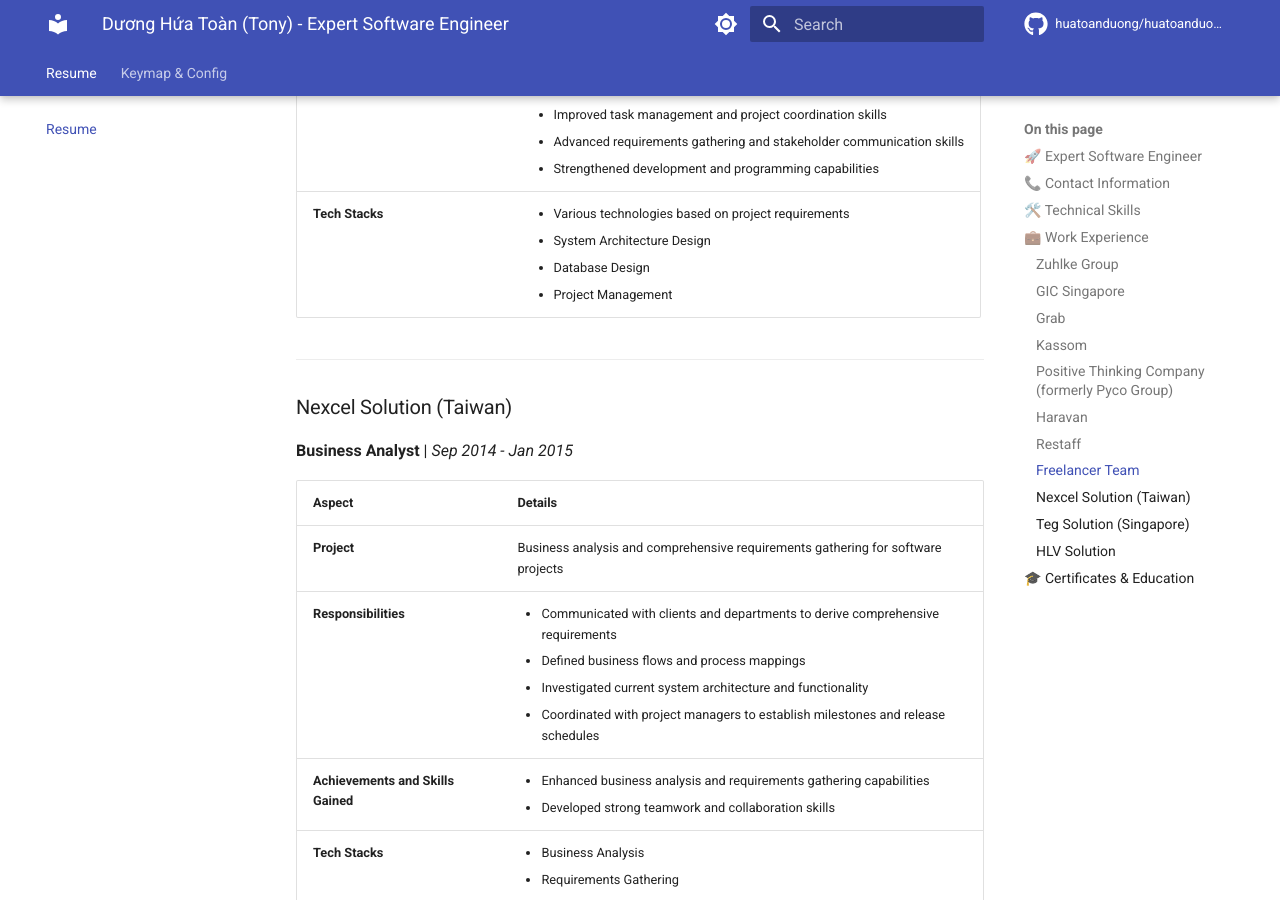
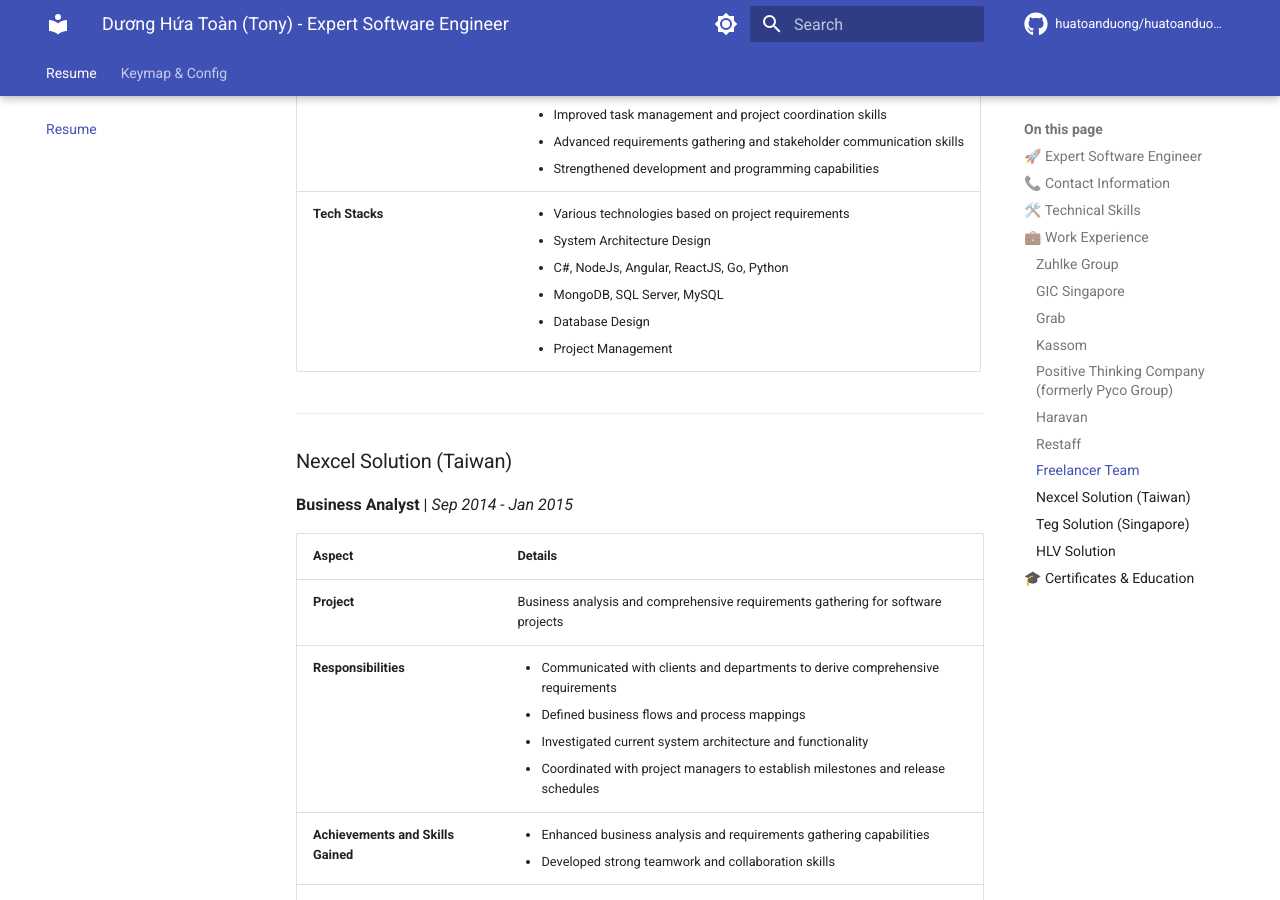
Before and after one commit to huatoanduong/huatoanduong.github.io, an MkDocs documentation site: the page built from docs/index.md, in a window 1280 px wide and 900 px high, scrolled down 9840 px. Built offline with MkDocs 1.6.1 and Material for MkDocs 9.7.7, drawn with Linux system fonts in a browser that asks for light colours; comment, search, counter and statistics services are not loaded.

Commit message:
Add nodejs to cv (#10)

```diff
--- a/docs/index.md
+++ b/docs/index.md
@@ -174,7 +174,7 @@ Having dedicated 90% of my career to startup environments, I excel in fast-paced
 | **Project**                        | Various client projects and freelance development initiatives                                                                                                                                                                                                                                                                                                                                                                                                                                              |
 | **Responsibilities**               | <ul><li>Conducted client meetings to gather comprehensive requirements</li><li>Designed system flows, architecture, and database schemas</li><li>Planned tasks and established project milestones and objectives</li><li>Served as primary developer for system components</li><li>Provided support to team members to facilitate task completion</li><li>Resolved technical challenges and system issues as they arose</li><li>Conducted comprehensive testing to validate system functionality</li></ul> |
 | **Achievements and Skills Gained** | <ul><li>Enhanced team leadership and project management capabilities</li><li>Improved task management and project coordination skills</li><li>Advanced requirements gathering and stakeholder communication skills</li><li>Strengthened development and programming capabilities</li></ul>                                                                                                                                                                                                                 |
-| **Tech Stacks**                    | <ul><li>Various technologies based on project requirements</li><li>System Architecture Design</li><li>Database Design</li><li>Project Management</li></ul>                                                                                                                                                                                                                                                                                                                                                 |
+| **Tech Stacks**                    | <ul><li>Various technologies based on project requirements</li><li>System Architecture Design</li><li>C#, NodeJs, Angular, ReactJS, Go, Python</li><li>MongoDB, SQL Server, MySQL</li><li>Database Design</li><li>Project Management</li></ul>                                                                                                                                                                                                                                                                                                                                                 |
 
 ---
 
```
Also changed, not shown: 2 other files.
